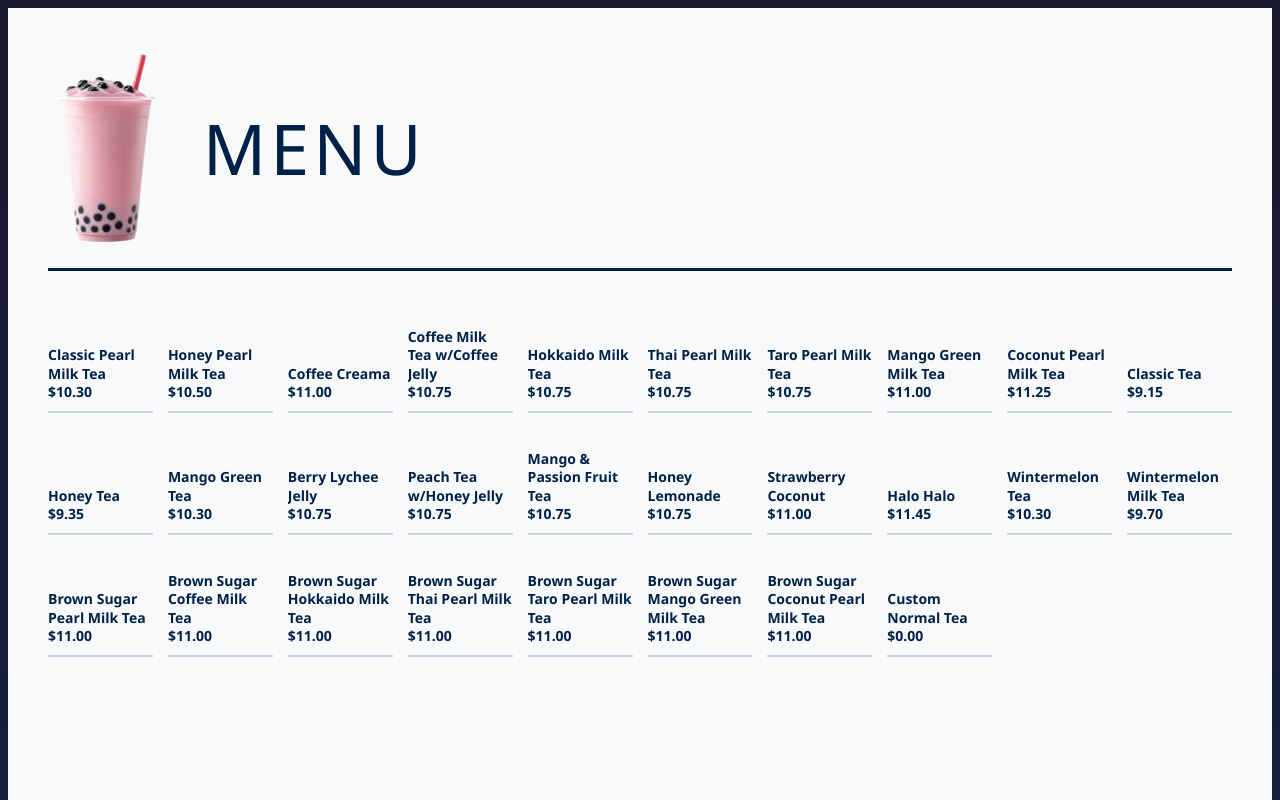
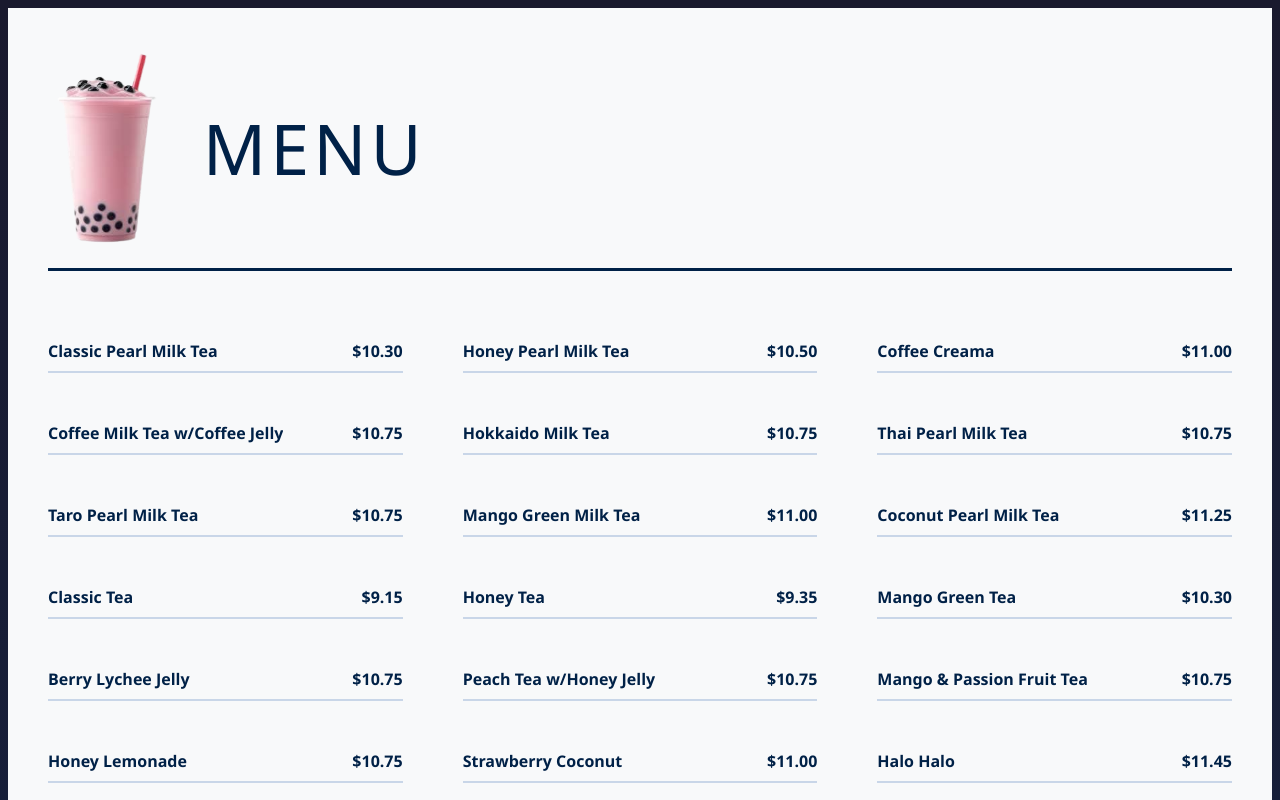
Before and after one commit to JSA0173/CSCE331_Team_61_Project_3, a React (Vite) app in the folder team_61_project3/: page / in a window 1280 px wide. Both pictures are taken after a click on the button "Display Menu". Shown: the top 800 px of the page. Built offline with nearby package versions, Linux system fonts and the light colour scheme.

Commit message:
added image

```diff
--- a/team_61_project3/src/views/Menu.css
+++ b/team_61_project3/src/views/Menu.css
@@ -46,11 +46,10 @@
 /* Menu Grid */
 .menu-grid {
   display: grid;
-  grid-template-columns: repeat(10, 1fr);
-  gap: 30px 15px;
+  grid-template-columns: repeat(3, 1fr);
+  gap: 30px 60px;
 }
 
-/* Static Display Items (No borders, no backgrounds, no hover states) */
 .menu-item {
   background-color: transparent;
   border: none;
@@ -58,22 +57,18 @@
   border-radius: 0;
   padding: 0 0 10px 0;
   height: auto;
-  min-height: 80px;
+  min-height: 40px;
   display: flex;
-  flex-direction: column;
-  justify-content: flex-end;
-  text-align: left;
+  flex-direction: row;
+  justify-content: space-between;
+  align-items: flex-end;
 }
 
 .item-text {
-  font-size: 14px;
+  font-size: 16px;
   font-weight: 600;
-  line-height: 1.3;
   color: #002147;
-  display: -webkit-box;
-  -webkit-line-clamp: 3;
-  -webkit-box-orient: vertical;
-  overflow: hidden;
+  white-space: nowrap;
 }
 
 /* Static Footer Elements */
```
